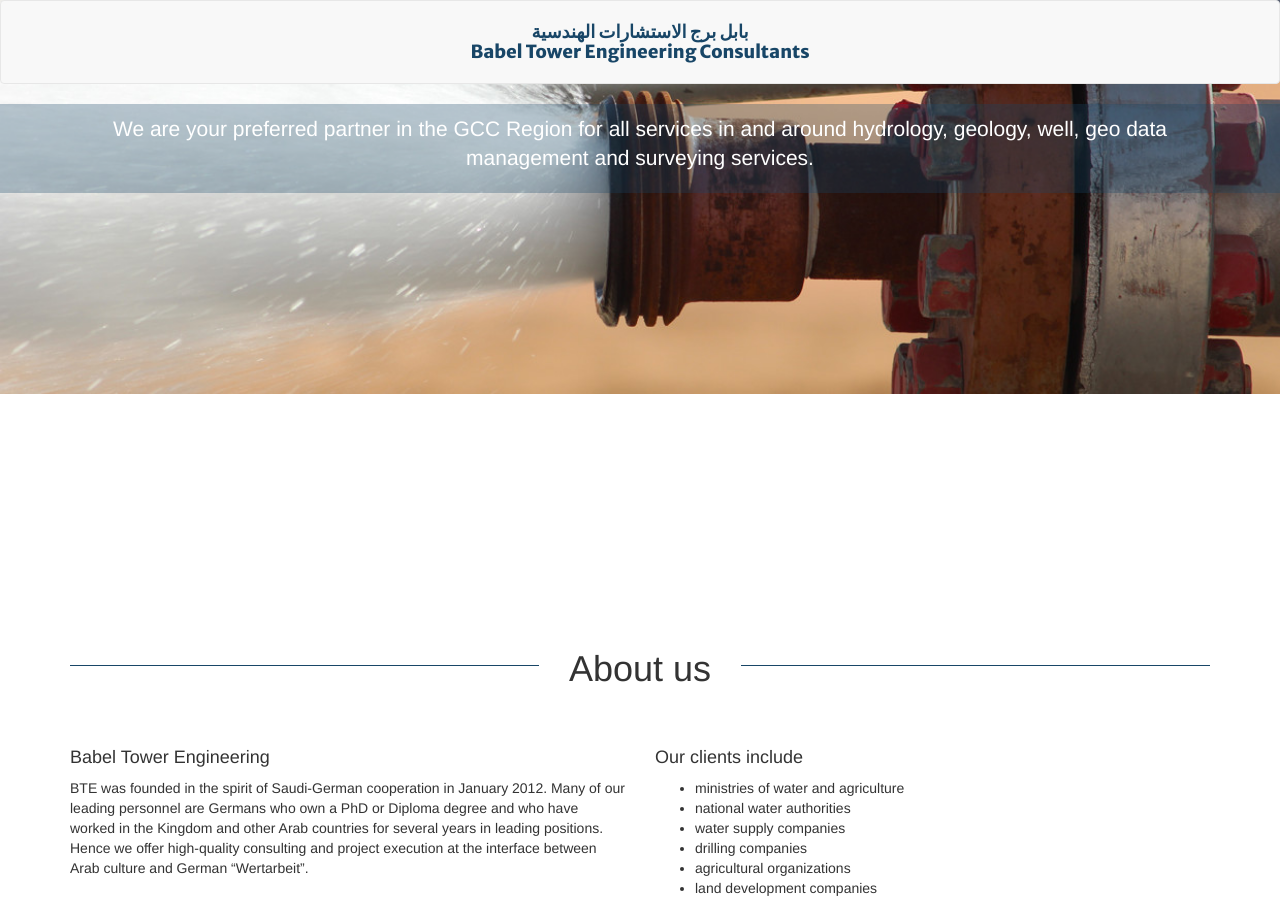
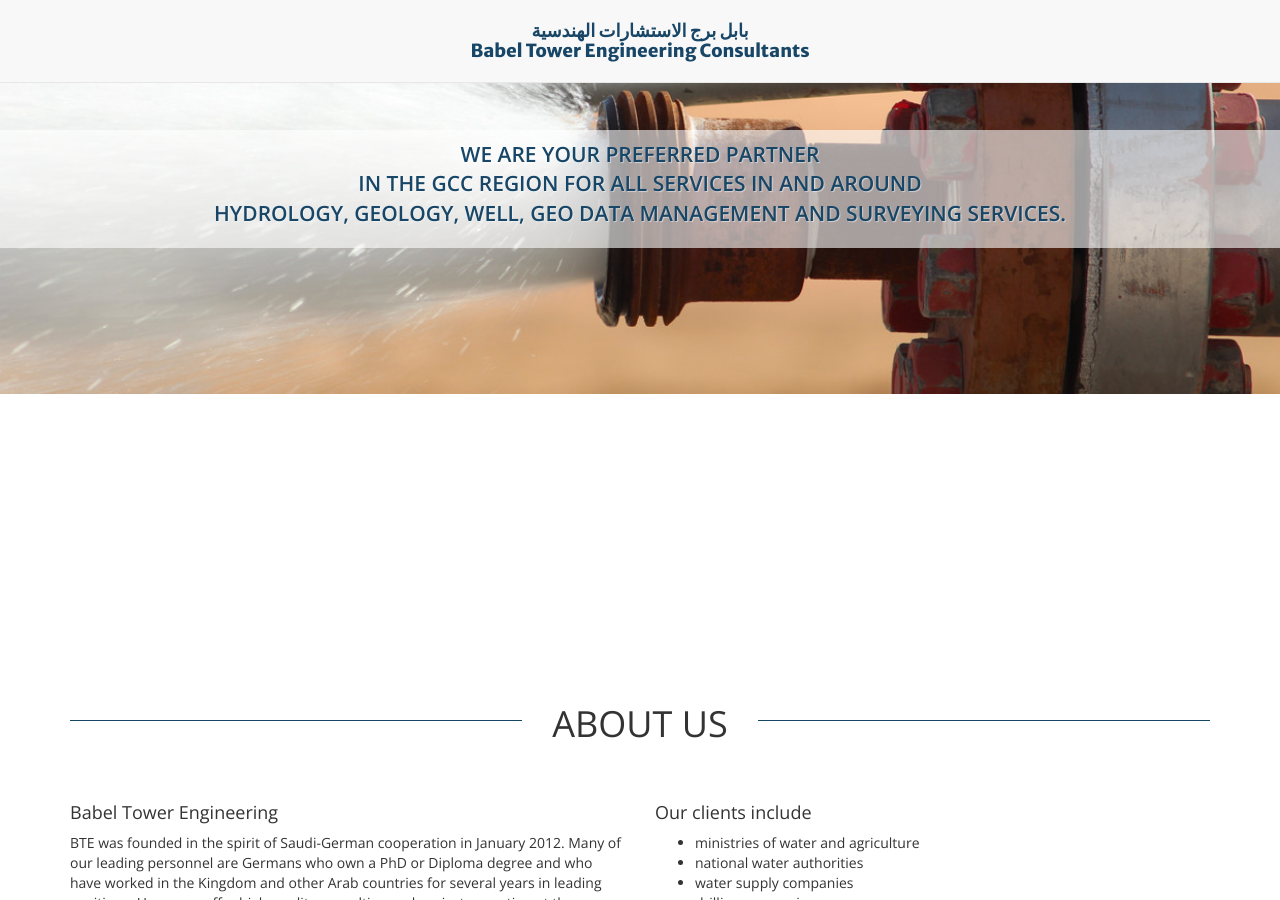
Before and after one commit to babeltowerengineering/babelweb, a Jekyll site: the page built from index.html, in a window 1280 px wide and 900 px high. Built offline with Jekyll 4.4.1, drawn with Linux system fonts in a browser that asks for light colours; Markdown is read by kramdown in place of the engine named in the settings; some of the changed text lies outside the part shown.

Commit message:
design tweaks

```diff
--- a/_config.yml
+++ b/_config.yml
@@ -1,4 +1,4 @@
-baseurl: /
+baseurl: /babelweb/
 markdown: rdiscount
 safe: true
 lsi: false
--- a/_layouts/default.html
+++ b/_layouts/default.html
@@ -9,7 +9,7 @@
     <!--[if lt IE 9]><script src="{{ site.baseurl }}static/scripts/ie.min.js"></script><![endif]-->
   </head>
   <body>
-    <nav class="navbar navbar-default" role="navigation">
+    <nav class="navbar navbar-default navbar-fixed-top" role="navigation">
         <div class="container">
           <div class="navbar-header">
               <a class="navbar-brand" href="{{ site.baseurl }}">
--- a/index.html
+++ b/index.html
@@ -11,7 +11,7 @@
       <div class="col-lg-12">
         <p></p>
         <p class="lead text-center">
-          We are your preferred partner in the GCC Region for all services in and around hydrology, geology, well, geo data management and surveying services.
+          We are your preferred partner<br/>in the GCC Region for all services in and around<br/>hydrology, geology, well, geo data management and surveying services.
         </p>
       </div>
     </div>
@@ -155,12 +155,10 @@
       </div>
     </div>
 
-    <hr class="row"/>
-
     <div class="row">
-      <div class="col-lg-6">
-        <h3>Our Design Services</h3>
-        <ul>
+      <div class="col-lg-12 text-center">
+        <h1 class="page-header"><span>Our Design Services</span></h1>
+        <ul class="list-unstyled">
           <li>architectural design</li>
           <li>structural design</li>
           <li>electromechanical design</li>
@@ -169,15 +167,11 @@
           <li>coordination and management of designs from different subdisciplines</li>
         </ul>
       </div>
-      <div class="col-lg-6"></div>
     </div>
-
-
-    <hr class="row"/>
 
     <div class="row">
       <div class="col-lg-12 text-center">
-        <h3>Our GeoData Management Services</h3>
+        <h1 class="page-header"><span>Our GeoData Management Services</span></h1>
         <h4>Geo-spatial data acquisition</h4>
         <ul class="list-unstyled">
           <li>Well and borehole inventories</li>
@@ -197,12 +191,9 @@
       </div>
     </div>
 
-
-    <hr class="row"/>
-
     <div class="row">
       <div class="col-lg-12 text-center">
-        <h3>Our Other Hydrology Services</h3>
+        <h1 class="page-header"><span>Other Hydrology Services</span></h1>
         <h4>Hydrological monitoring</h4>
         <ul class="list-unstyled">
           <li>Flow and run-off measurements of natural surface waters</li>
--- a/static/bootstrap/type.less
+++ b/static/bootstrap/type.less
@@ -94,6 +94,8 @@
 h3 {
   margin-top: @line-height-computed;
   margin-bottom: (@line-height-computed / 2);
+  font-weight:300;
+  text-transform: uppercase;
 
   small {
     font-size: 65%;
--- a/static/bootstrap/variables.less
+++ b/static/bootstrap/variables.less
@@ -39,7 +39,7 @@
 // Typography
 // -------------------------
 
-@font-family-sans-serif:  "Helvetica Neue", Helvetica, Arial, sans-serif;
+@font-family-sans-serif:  "Open Sans", "Helvetica Neue", Helvetica, Arial, sans-serif;
 @font-family-serif:       Georgia, "Times New Roman", Times, serif;
 @font-family-monospace:   Monaco, Menlo, Consolas, "Courier New", monospace;
 @font-family-base:        @font-family-sans-serif;
--- a/static/less/site.less
+++ b/static/less/site.less
@@ -44,12 +44,17 @@
   z-index:0;
 }
 .top-heading {
-  background-color: rgba(24,70,103,.3);
+  background-color: rgba(255,255,255,.6);
   z-index: 1;
   position: relative;
-  color: white;
+  color: @brand-primary;
   margin-bottom: 400px;
-
+  margin-top: 130px;
+  .lead {
+    font-weight: 600;
+    text-transform: uppercase;
+    text-shadow: 1px 1px 1px rgba(255,255,255,.5);
+  }
 }
 .global-content-frame {
   position: relative;
```
